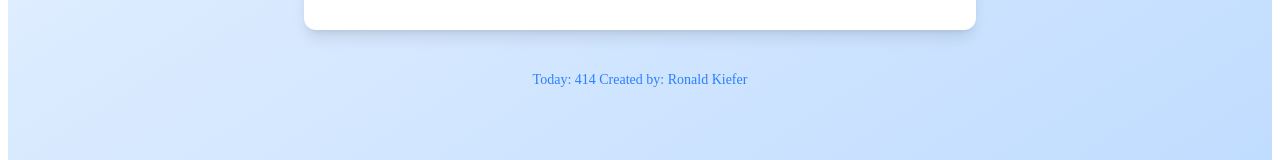
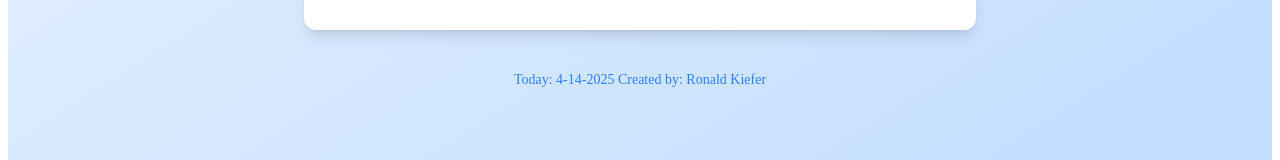
Before and after one commit to ronCodeTracker/frontend-Dm2mron-videosapp, a SvelteKit app: page / in a window 1280 px wide. Shown: the part 563-723 px from the top of the page. Built offline with nearby package versions, Linux system fonts and the light colour scheme; no server answers.

Commit message:
add year

```diff
--- a/src/routes/+page.svelte
+++ b/src/routes/+page.svelte
@@ -168,6 +168,6 @@
     {/if}
   </div>
   <footer class="mt-10 text-blue-500 text-sm">
-    Today: {new Date().getUTCMonth()}{new Date().getDate()} Created by: Ronald Kiefer
+    Today: {new Date().getUTCMonth()}-{new Date().getDate()}-{new Date().getFullYear()} Created by: Ronald Kiefer
   </footer>
 </main>
```
